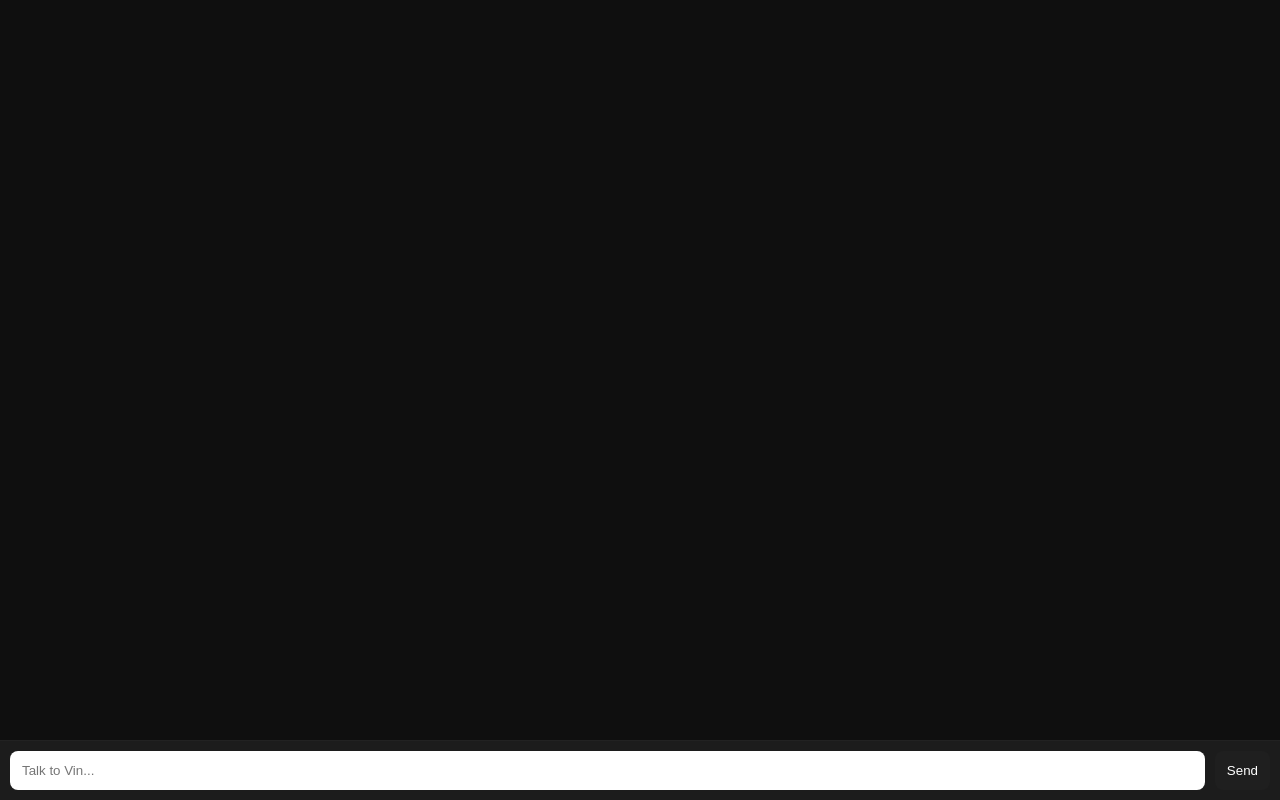
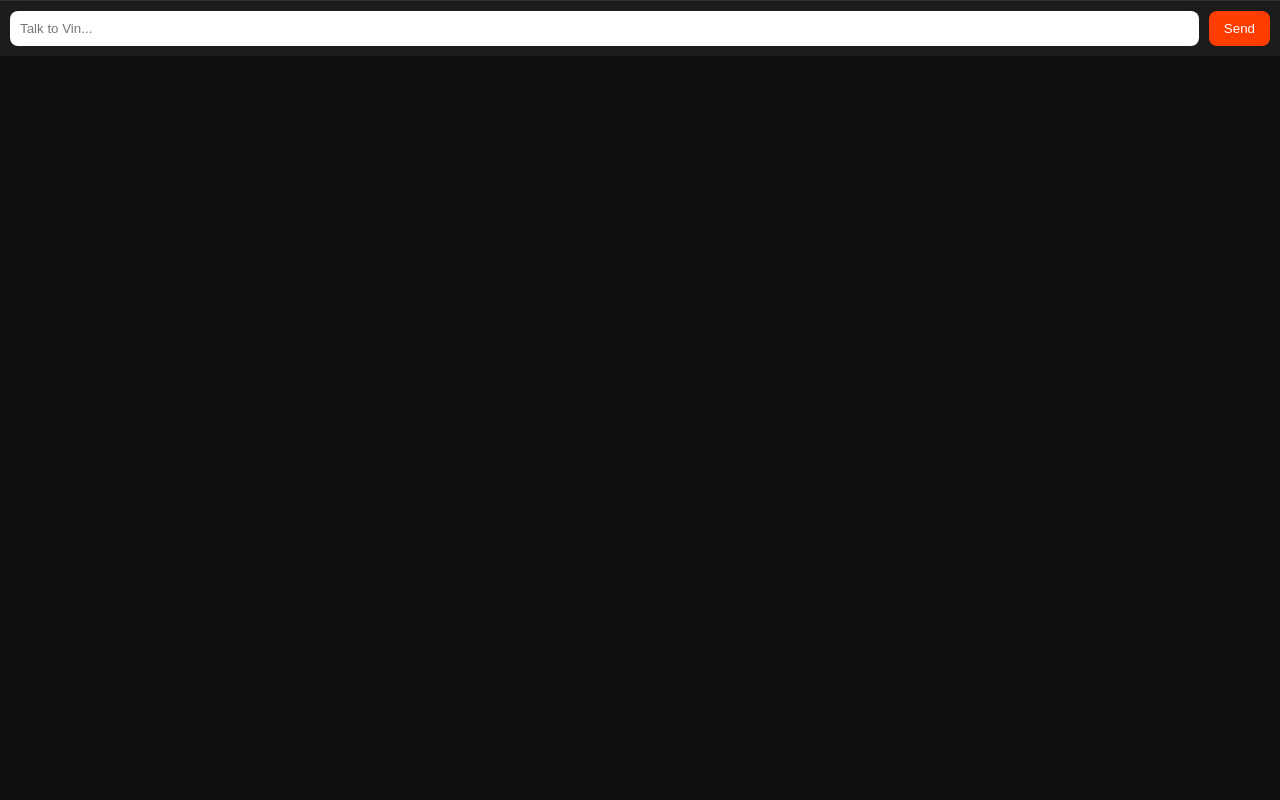
Before and after one commit to ashkarpallachiyil13-ctrl/Project-vin, a Flask app: page / in a window 1280 px wide. Run offline with Flask 3, Linux system fonts and the light colour scheme.

Commit message:
Update index.html

```diff
--- a/templates/index.html
+++ b/templates/index.html
@@ -1,103 +1,38 @@
-<!DOCTYPE html><html lang="en"><head>
+<!DOCTYPE html>
+<html lang="en">
+<head>
     <meta charset="UTF-8">
-    <meta name="viewport" content="width=device-width, initial-scale=1.0"><title>Project Vin</title>
+    <meta name="viewport" content="width=device-width, initial-scale=1.0">
+    <title>Project Vin</title>
 
-<link rel="stylesheet" href="{{ url_for('static', filename='css/style.css') }}">
+    <link rel="stylesheet" href="{{ url_for('static', filename='css/style.css') }}">
+</head>
 
-<style>
-    body {
-        margin: 0;
-        font-family: Arial, sans-serif;
-        background: #0f0f0f;
-        color: #fff;
-    }
+<body>
 
-    .app-container {
-        display: flex;
-        height: 100vh;
-        overflow: hidden;
-    }
+<div class="app-container">
 
-    .main-panel {
-        flex: 1;
-        display: flex;
-        flex-direction: column;
-        height: 100vh;
-    }
+    <main class="main-panel">
 
-    .chat-box {
-        flex: 1;
-        overflow-y: auto;
-        padding: 12px;
-    }
+        <div class="chat-box" id="chat-box"></div>
 
-    .input-area {
-        display: flex;
-        padding: 10px;
-        border-top: 1px solid #222;
-    }
+        <div class="input-area">
+            <input type="text" id="user-input" placeholder="Talk to Vin..." autocomplete="off">
+            <button onclick="handleMainAction()">Send</button>
+        </div>
 
-    #user-input {
-        flex: 1;
-        padding: 12px;
-        border-radius: 8px;
-        border: none;
-        outline: none;
-    }
+    </main>
 
-    button {
-        margin-left: 10px;
-        padding: 12px;
-        border: none;
-        border-radius: 8px;
-        background: #1f1f1f;
-        color: white;
-        cursor: pointer;
-    }
+</div>
 
-    .message {
-        margin: 8px 0;
-        padding: 10px;
-        border-radius: 8px;
-        background: #1a1a1a;
-    }
+<!-- MODULES -->
+<script src="{{ url_for('static', filename='modules/memory.js') }}"></script>
+<script src="{{ url_for('static', filename='modules/chatbot.js') }}"></script>
 
-    .you {
-        background: #2a2a2a;
-    }
-
-    .vin {
-        background: #1c1c1c;
-    }
-
-    .system {
-        font-size: 12px;
-        opacity: 0.7;
-        text-align: center;
-    }
-
-    .message img {
-        max-width: 100%;
-        border-radius: 10px;
-        margin-top: 8px;
-    }
-</style>
-
-</head><body><div class="app-container"><main class="main-panel">
-
-    <div class="chat-box" id="chat-box"></div>
-
-    <div class="input-area">
-        <input type="text" id="user-input" placeholder="Talk to Vin...">
-        <button onclick="handleMainAction()">Send</button>
-    </div>
-
-</main>
-
-</div><!-- MODULES --><script src="{{ url_for('static', filename='modules/memory.js') }}"></script><script src="{{ url_for('static', filename='modules/chatbot.js') }}"></script><script>
-
+<script>
 let statusElement = null;
 
+// safer text rendering (no innerHTML injection bugs)
 function addMessage(sender, text) {
 
     const chatBox = document.getElementById("chat-box");
@@ -105,25 +40,26 @@ function addMessage(sender, text) {
     const div = document.createElement("div");
     div.className = "message " + sender;
 
-    const label = sender === "vin" ? "Vin" : sender;
+    const strong = document.createElement("strong");
+    strong.textContent = sender === "vin" ? "Vin: " : "You: ";
 
-    div.innerHTML = `<strong>${label}:</strong> ${text}`;
+    const span = document.createElement("span");
+    span.textContent = text;
+
+    div.appendChild(strong);
+    div.appendChild(span);
 
     chatBox.appendChild(div);
     chatBox.scrollTop = chatBox.scrollHeight;
 }
 
-// =========================
-// STATUS SYSTEM
-// =========================
-
+// STATUS
 function showStatus(text) {
-
     const chatBox = document.getElementById("chat-box");
 
     statusElement = document.createElement("div");
     statusElement.className = "system";
-    statusElement.innerHTML = `<em>${text}</em>`;
+    statusElement.textContent = text;
 
     chatBox.appendChild(statusElement);
     chatBox.scrollTop = chatBox.scrollHeight;
@@ -136,10 +72,7 @@ function clearStatus() {
     }
 }
 
-// =========================
-// MAIN HANDLER
-// =========================
-
+// MAIN
 async function handleMainAction() {
 
     const input = document.getElementById("user-input");
@@ -154,16 +87,10 @@ async function handleMainAction() {
 
         showStatus("Thinking...");
 
-        // Save user message
         Memory.add("user", text);
 
-        // Send to OpenRouter
-        const response = await chatWithAI(
-            text,
-            Memory.get()
-        );
+        const response = await chatWithAI(text, Memory.get());
 
-        // Save AI reply
         Memory.add("assistant", response);
 
         clearStatus();
@@ -181,13 +108,12 @@ async function handleMainAction() {
     }
 }
 
-
-// ENTER SUPPORT
-
+// ENTER KEY
 document.getElementById("user-input")
 .addEventListener("keypress", function(e) {
     if (e.key === "Enter") handleMainAction();
 });
+</script>
 
-</script></body>
+</body>
 </html>
```
